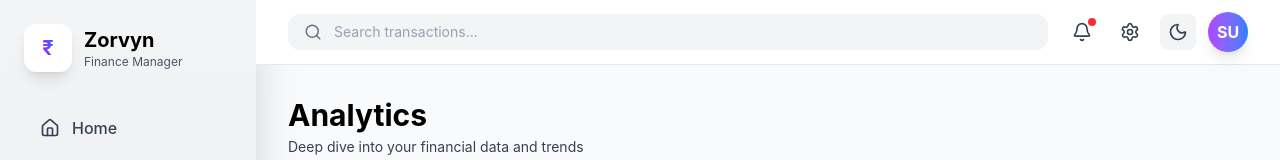
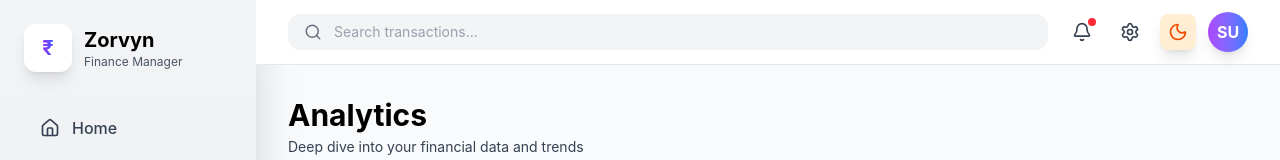
Before and after one commit to t-suraj21/zorvyn-assignment, a React (Vite) app: page /analytics in a window 1280 px wide. Shown: the top 160 px of the page. Built offline with nearby package versions, Linux system fonts and the light colour scheme.

Commit message:
add responsivness function

```diff
--- a/src/components/common/Navbar.tsx
+++ b/src/components/common/Navbar.tsx
@@ -94,20 +94,20 @@ export const Navbar: React.FC<NavbarProps> = ({
 
             {/* Dark Mode Toggle - Visible on all screens */}
             <motion.button
-              whileHover={{ scale: 1.05 }}
+              whileHover={{ scale: 1.1 }}
               whileTap={{ scale: 0.95 }}
               onClick={onDarkModeToggle}
-              className={`p-2 rounded-lg transition-all duration-300 ${
+              className={`p-2.5 sm:p-2 rounded-lg transition-all duration-300 transform ${
                 darkMode
-                  ? 'bg-gray-700 text-yellow-400 hover:bg-gray-600'
-                  : 'bg-gray-100 text-gray-700 hover:bg-gray-200'
+                  ? 'bg-gray-700 text-yellow-400 hover:bg-gray-600 shadow-lg'
+                  : 'bg-orange-100 text-orange-600 hover:bg-orange-200 shadow-lg'
               }`}
               title={darkMode ? 'Light Mode' : 'Dark Mode'}
             >
-              {darkMode ? <Sun size={20} /> : <Moon size={20} />}
+              {darkMode ? <Sun size={22} className="sm:w-5 sm:h-5" /> : <Moon size={22} className="sm:w-5 sm:h-5" />}
             </motion.button>
 
-            {/* User Avatar - Visible on sm screens and up */}
+            {/* User Avatar - Only visible on sm and larger screens */}
             <motion.div
               whileHover={{ scale: 1.05 }}
               className={`w-10 h-10 rounded-full bg-linear-to-r from-purple-500 to-blue-500 items-center justify-center cursor-pointer text-white font-bold shadow-lg hidden sm:flex`}
```
